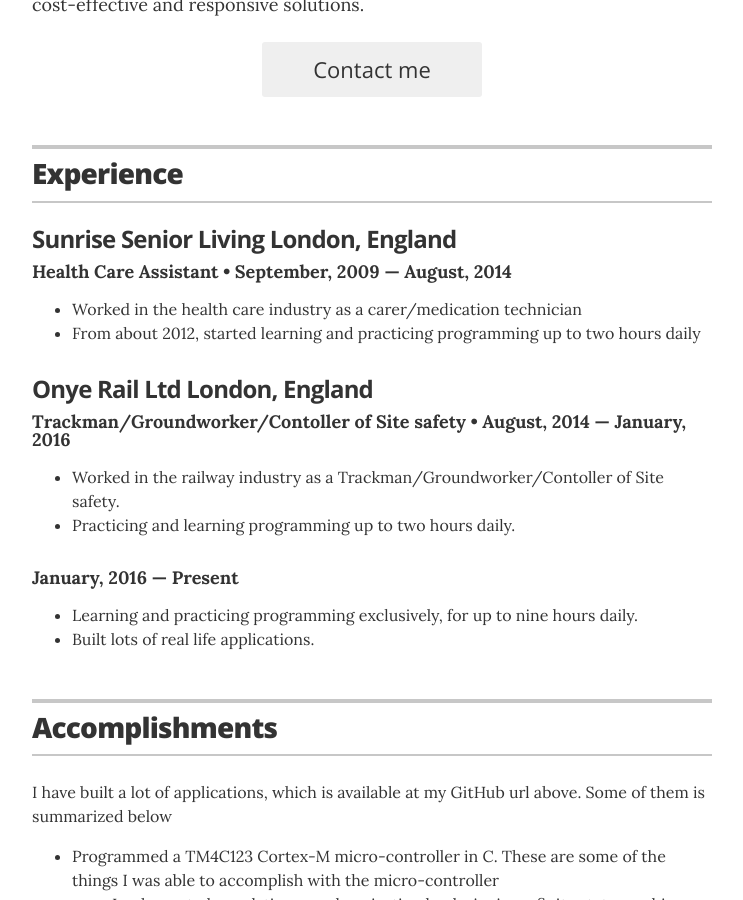
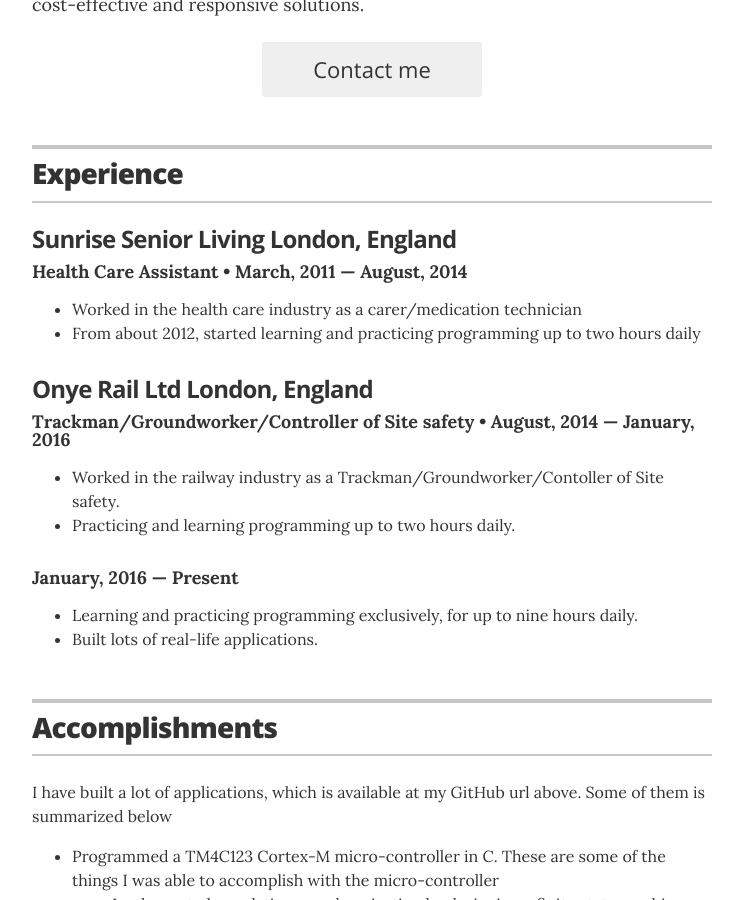
Before and after one commit to evanchime/resume, a Jekyll site: the page built from index.html, in a window 1280 px wide and 900 px high, scrolled down 375 px. Shown: the whole window, without its empty margins (268-1011 px from the left). Built offline with Jekyll 4.4.1, drawn with Linux system fonts in a browser that asks for light colours; some of the changed text lies outside the part shown.

Commit message:
Modified _data/education.yml and _data/experience.yml to make some spelling corrections

```diff
--- a/_data/education.yml
+++ b/_data/education.yml
@@ -17,4 +17,4 @@
   uni: UNIVERSITY OF TEXAS – Austin, USA
   year: 2016
   #awards: Quickest to fall asleep
-  summary: Programmed TM4C123 microcontroller in C
+  summary: Programmed TM4C123 Cortex-M microcontroller in C
--- a/_data/experience.yml
+++ b/_data/experience.yml
@@ -2,7 +2,7 @@
 # Sunrise Senior Living
 - company: Sunrise Senior Living London, England
   position: Health Care Assistant
-  duration: September, 2009 &mdash; August, 2014
+  duration: March, 2011 &mdash; August, 2014
   summary:
     <ul class="resume-item-list">
       <li>Worked in the health care industry as a carer/medication technician</li>
@@ -11,7 +11,7 @@
 
 # Onye Rail Ltd
 - company: Onye Rail Ltd London, England
-  position: Trackman/Groundworker/Contoller of Site safety
+  position: Trackman/Groundworker/Controller of Site safety
   duration:  August, 2014 &mdash; January, 2016
   summary:
     <ul class="resume-item-list">
@@ -24,5 +24,5 @@
   summary:
     <ul class="resume-item-list">
       <li>Learning and practicing programming exclusively, for up to nine hours daily.</li>
-      <li>Built lots of real life applications.</li>
+      <li>Built lots of real-life applications.</li>
     </ul>
```
